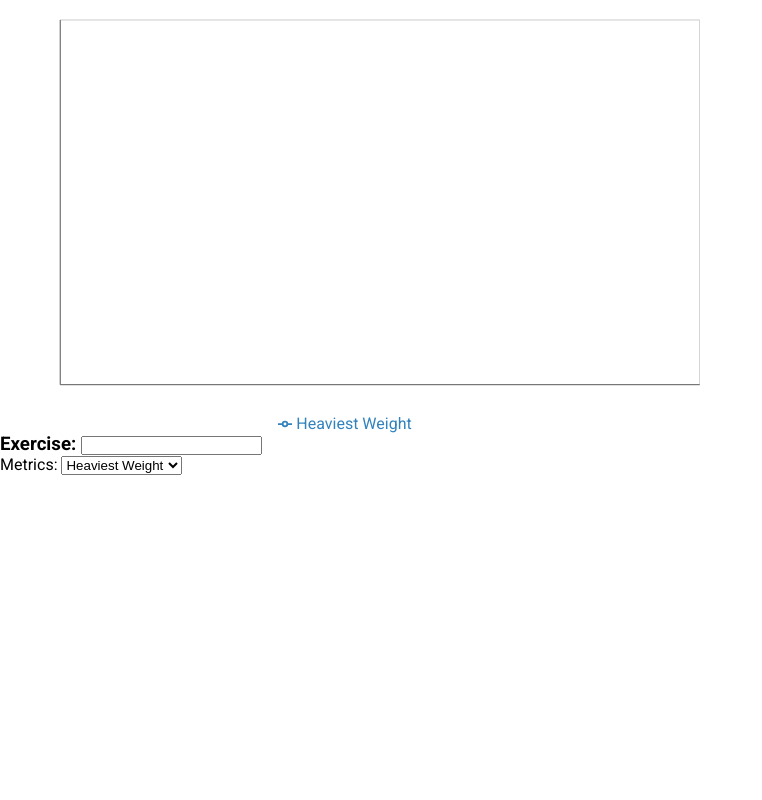
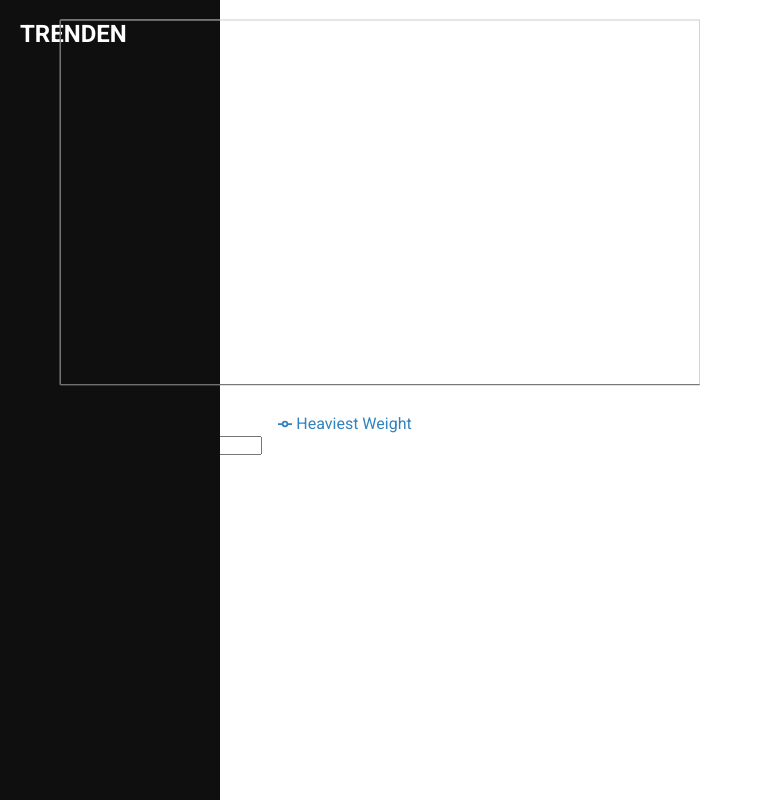
Before and after one commit to farron65/tren-den, a React (Vite) app in the folder frontend/: page /analytics in a window 1280 px wide. Shown: the whole page, without its empty margins (0-762 px from the left). Built offline with nearby package versions, Linux system fonts and the light colour scheme; sample sign-in values are in the browser's storage.

Commit message:
Refactor routing to use a shared layout for the pages

```diff
--- a/frontend/src/App.tsx
+++ b/frontend/src/App.tsx
@@ -1,6 +1,10 @@
 import { BrowserRouter, Routes, Route, Navigate } from "react-router-dom";
+
 import Login from "./components/Login";
 import Signup from "./components/Signup";
+
+import AppLayout from "./components/AppLayout";
+
 import WorkoutsHistory from "./components/WorkoutsHistory";
 import WorkoutPage from "./components/WorkoutPage";
 import WorkoutForm from "./components/WorkoutForm";
@@ -36,68 +40,54 @@ function App() {
     return (
         <BrowserRouter>
             <Routes>
+
                 <Route path={"/signup"} element={<Signup />}></Route>
                     <Route path={"/"} element={<Login updateToken={updateToken}/>}></Route>
                 <Route path={"/login"} element={<Login updateToken={updateToken}/>}></Route>
 
+                <Route element={
+                    <ProtectedRoute token={access_token}>
+                        <AppLayout/>
+                    </ProtectedRoute>}>
                     <Route
                         path={"/workouts"}
-                    element={<ProtectedRoute token={access_token}>
-                        <WorkoutsHistory/>
-                    </ProtectedRoute>}>
+                        element={<WorkoutsHistory/>}>
                     </Route>
                     <Route
                         path={"/workouts/:id"}
-                    element={<ProtectedRoute token={access_token}>
-                        <WorkoutPage />
-                    </ProtectedRoute>}>
+                        element={<WorkoutPage />}>
                     </Route>
                     <Route
                         path={"/log-workout/:id"}
-                    element={<ProtectedRoute token={access_token}>
-                        <LogWorkout />
-                    </ProtectedRoute>}>
+                        element={<LogWorkout />}>
                     </Route>
                     <Route
                         path={"/create-workout/"}
-                    element={<ProtectedRoute token={access_token}>
-                        <WorkoutForm isTemplate={false}/>
-                    </ProtectedRoute>}>
+                        element={<WorkoutForm isTemplate={false}/>}>
                     </Route>
                     <Route
                         path={"/create-template/"}
-                    element={<ProtectedRoute token={access_token}>
-                        <WorkoutForm isTemplate={true}/>
-                    </ProtectedRoute>}>
+                        element={<WorkoutForm isTemplate={true}/>}>
                     </Route>
                     <Route
                         path={"/templates/"}
-                    element={<ProtectedRoute token={access_token}>
-                        <TemplateList />
-                    </ProtectedRoute>}>
+                        element={<TemplateList />}>
                     </Route>
                     <Route
                         path={"/templates/:id"}
-                    element={<ProtectedRoute token={access_token}>
-                        <TemplateView />
-                    </ProtectedRoute>}>
+                        element={<TemplateView />}>
                     </Route>
                     <Route
                         path={"/edit-template/:id"}
-                    element={<ProtectedRoute token={access_token}>
-                        <EditWorkoutForm isTemplate={true}/>
-                    </ProtectedRoute>}>
+                        element={<EditWorkoutForm isTemplate={true}/>}>
                     </Route>
                     <Route
                         path={"/edit-workout/:id"}
-                    element={<ProtectedRoute token={access_token}>
-                        <EditWorkoutForm isTemplate={false}/>
-                    </ProtectedRoute>}>
+                        element={<EditWorkoutForm isTemplate={false}/>}>
                     </Route>
                     <Route path={"/analytics"}
-                    element={<ProtectedRoute token={access_token}>
-                        <Graphs/>
-                    </ProtectedRoute>}>
+                        element={<Graphs/>}>
+                    </Route>
                 </Route>
             </Routes>
         </BrowserRouter>
--- /dev/null
+++ b/frontend/src/components/AppLayout.tsx
@@ -0,0 +1,11 @@
+import { Outlet } from "react-router-dom";
+import Sidebar from "./Sidebar"
+
+export default function AppLayout() {
+    return (
+        <div>
+            <Sidebar/>
+            <Outlet/>
+        </div>
+    )
+}
--- /dev/null
+++ b/frontend/src/components/Sidebar.tsx
@@ -0,0 +1,18 @@
+import { NavLink } from "react-router-dom";
+
+import "./sidebar.css";
+
+export default function Sidebar() {
+    return (
+        <aside className="sidebar">
+            <h2 className="logo">TRENDEN</h2>
+
+            <nav className="nav">
+                <NavLink to="/create-workout"></NavLink>
+                <NavLink to="/workouts"></NavLink>
+                <NavLink to="/templates"></NavLink>
+                <NavLink to="/analytics"></NavLink>
+            </nav>
+        </aside>
+    );
+}
--- /dev/null
+++ b/frontend/src/components/sidebar.css
@@ -0,0 +1,30 @@
+.sidebar {
+  position: fixed;
+  left: 0;
+  top: 0;
+  width: 220px;
+  height: 100vh;
+  background: #0f0f0f;
+  color: white;
+  padding: 20px;
+}
+
+.logo {
+  margin-bottom: 30px;
+}
+
+.nav {
+  display: flex;
+  flex-direction: column;
+  gap: 14px;
+}
+
+.nav a {
+  color: #aaa;
+  text-decoration: none;
+  font-weight: 500;
+}
+
+.nav a.active {
+  color: white;
+}
```
Lines whose indentation alone changed are shown as unchanged.
